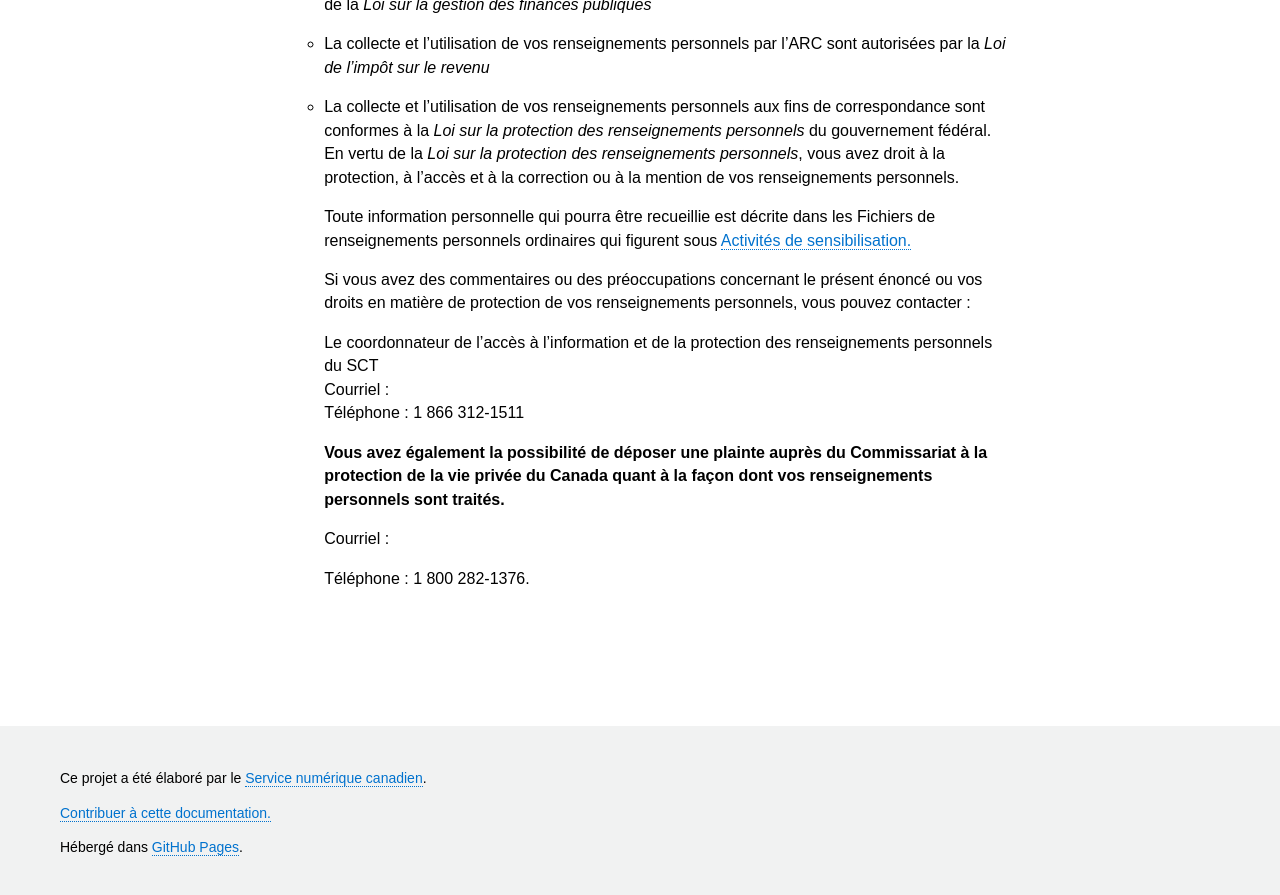
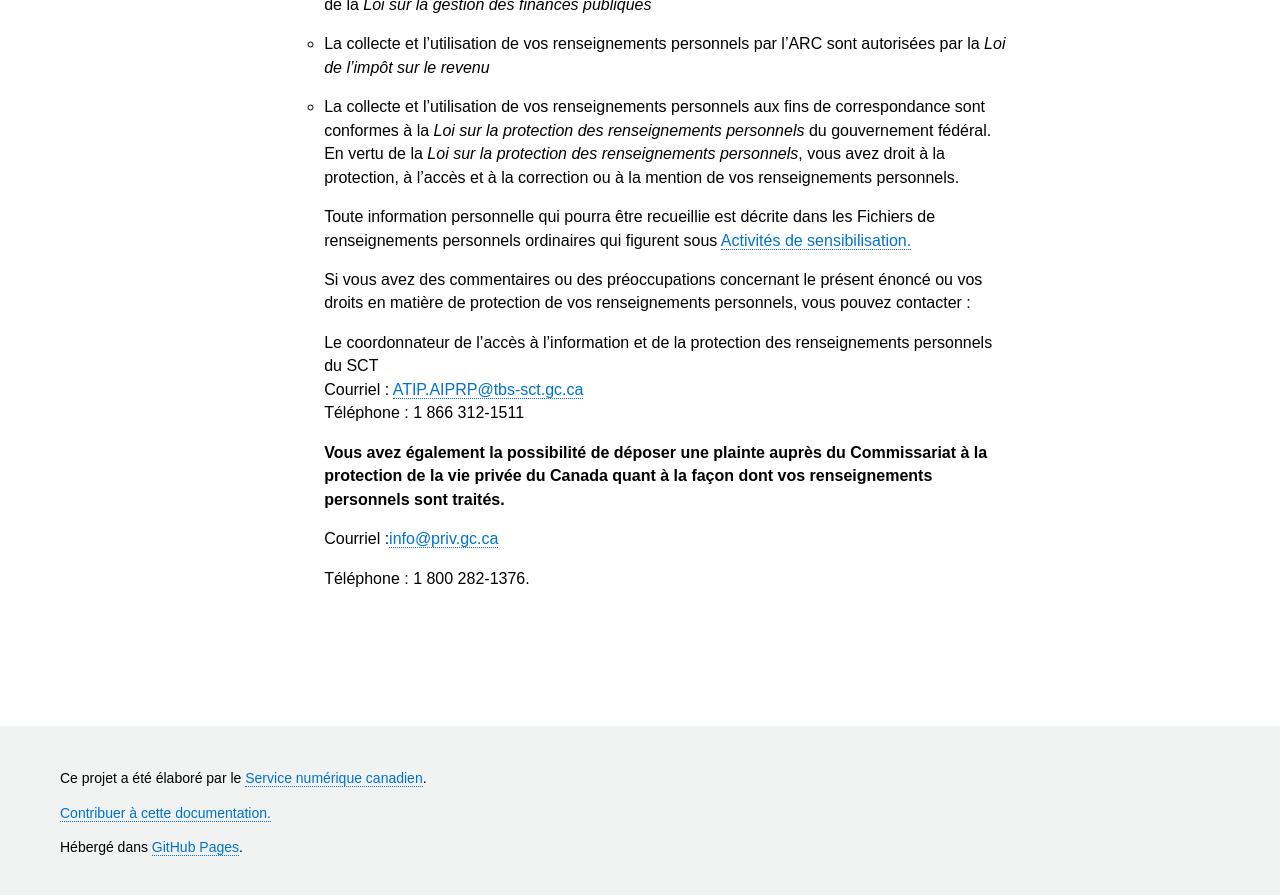
Before and after one commit to cds-snc/research-recherche, a Jekyll site: the page built from _pages/fr/arc.html, in a window 1280 px wide and 900 px high, scrolled down 1691 px. Shown: the top 895 px of the window. Built offline with Jekyll 4.4.1, drawn with Linux system fonts in a browser that asks for light colours.

Commit message:
Update arc.html

```diff
--- a/_pages/fr/arc.html
+++ b/_pages/fr/arc.html
@@ -295,7 +295,7 @@ protection de vos renseignements personnels, vous pouvez contacter&nbsp;:</p>
 <p>Le coordonnateur de l’accès à l’information et de la
 protection des renseignements personnels du SCT<br>
 Courriel&nbsp;: <a
-		   href="mailto:ATIP.AIPRP@tbs-sct.gc.ca"></a><br>
+		   href="mailto:ATIP.AIPRP@tbs-sct.gc.ca">ATIP.AIPRP@tbs-sct.gc.ca</a><br>
 Téléphone&nbsp;: 1&nbsp;866&nbsp;312-1511</p>
 
 <p><b>Vous avez également la possibilité de déposer une plainte
@@ -303,7 +303,7 @@ auprès du Commissariat à la protection de la vie privée du Canada quant à la
 façon dont vos renseignements personnels sont traités.</b></p>
 
 <p>Courriel&nbsp;:<a
-href="mailto:info@priv.gc.ca"></a></p>
+href="mailto:info@priv.gc.ca">info@priv.gc.ca</a></p>
 
 <p>Téléphone&nbsp;: 1&nbsp;800&nbsp;282-1376.</p>
 </div>
```
